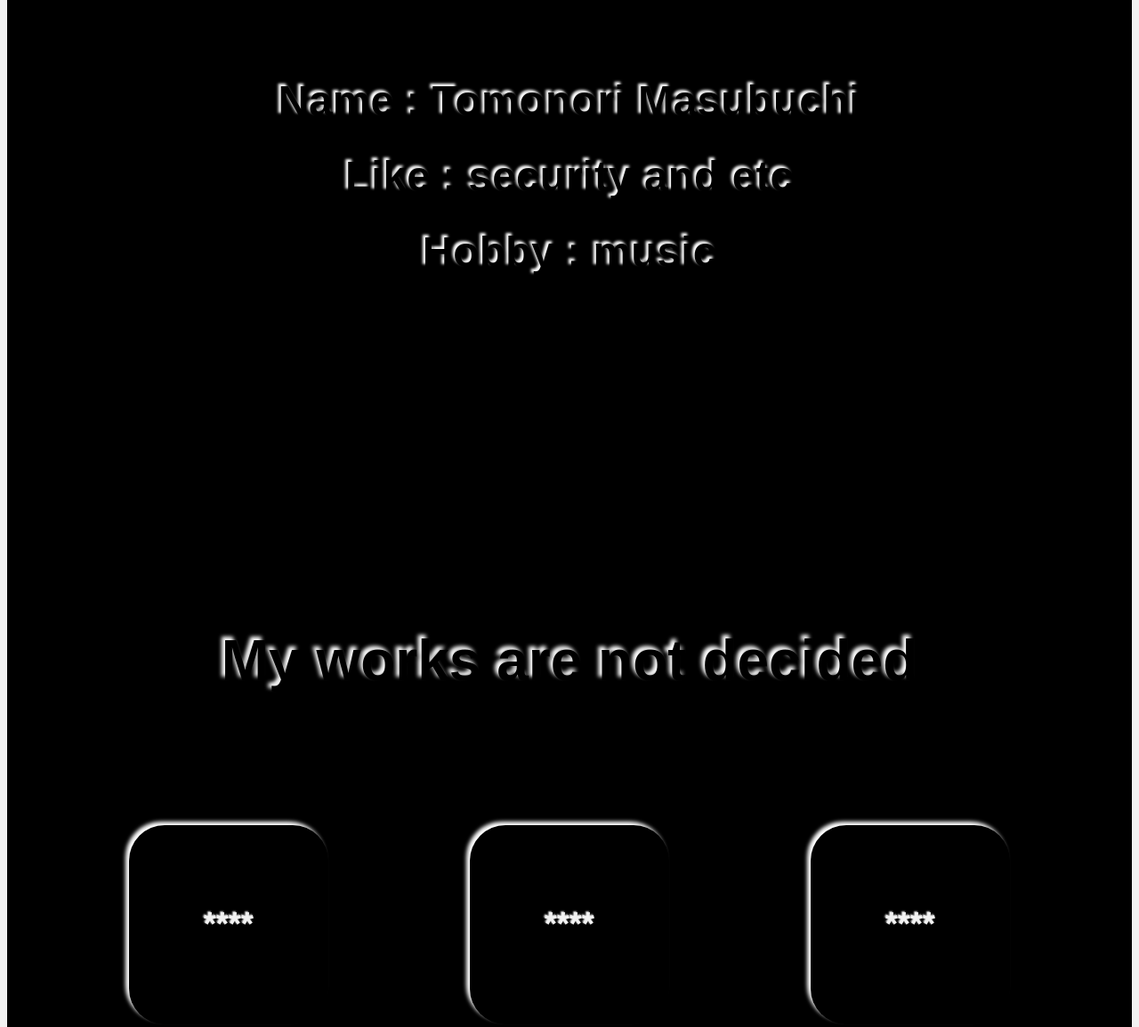
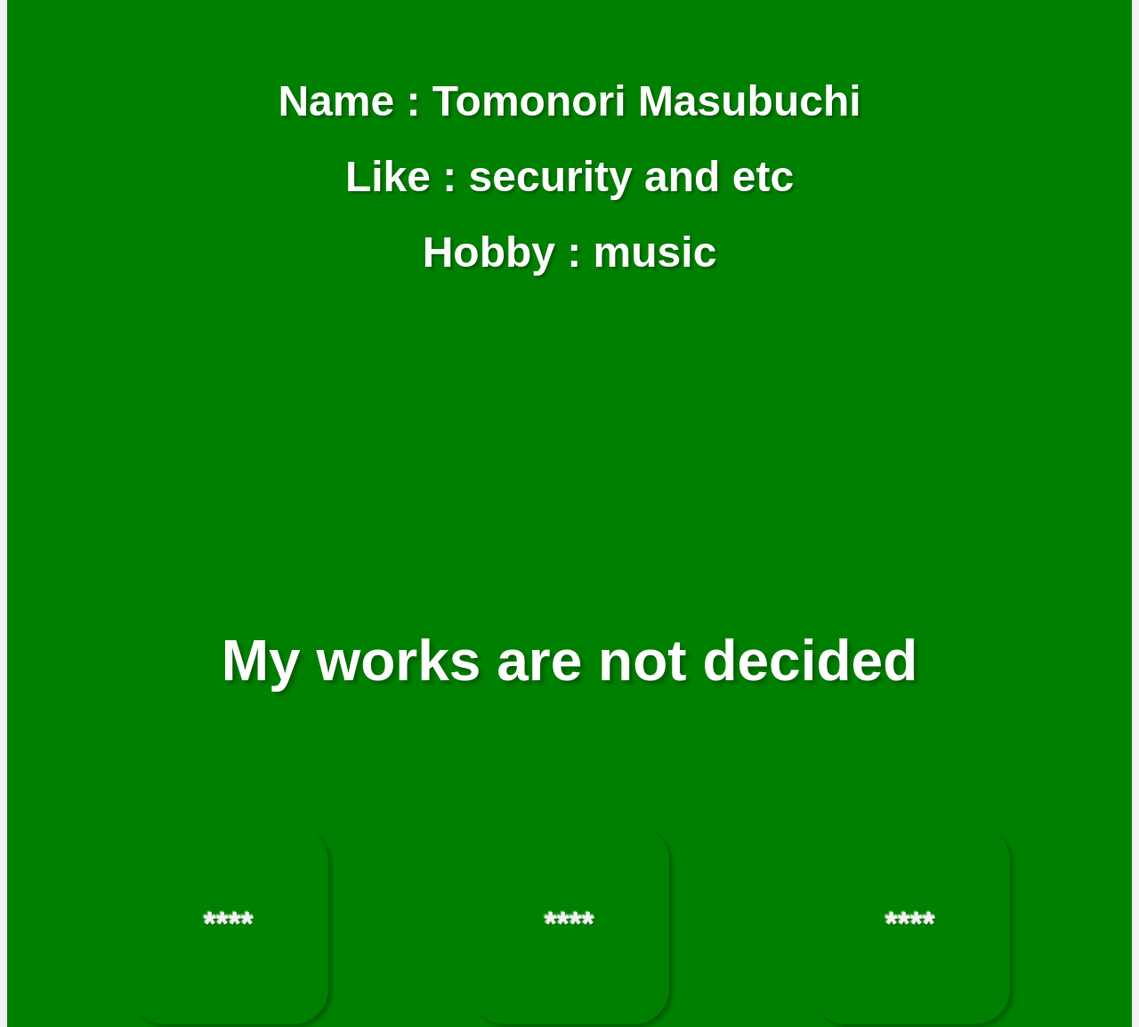
Before and after one commit to irontomasu/nori5.github.io, a plain HTML site: page index.html in a window 1280 px wide. Shown: the part 1079-2234 px from the top of the page at 89% size. Drawn offline with Linux system fonts and the light colour scheme.

Commit message:
mypage 0731 commit

```diff
--- a/style.css
+++ b/style.css
@@ -1,6 +1,6 @@
 body{
-    background-color: black;
-    color: black;
+    background-color:   green;
+    color: white;
 }
 
 :root {
@@ -105,20 +105,20 @@ body{
 
 .font-drop-shadow-large {
     text-shadow: 4px 4px 4px rgba(0, 0, 0, 0.25),
-     -4px -4px 4px #fff;
+     -4px -4px 4px green;
 }
 
 .font-drop-shadow-midium {
     text-shadow: 3px 3px 3px rgba(0, 0, 0, 0.25),
-     -3px -3px 3px #fff;
+     -3px -3px 3px green;
 }
 
 .font-drop-shadow-smarll {
     text-shadow: 2px 2px 2px rgba(0, 0, 0, 0.25),
-     -2px -2px 2px #fff;
+     -2px -2px 2px green;
 }
 
 .card-drop-shadow {
     box-shadow: 4px 4px 4px rgba(0, 0, 0, 0.25),
-    -4px -4px 4px #fff;
+    -4px -4px 4px green;
 }
```
